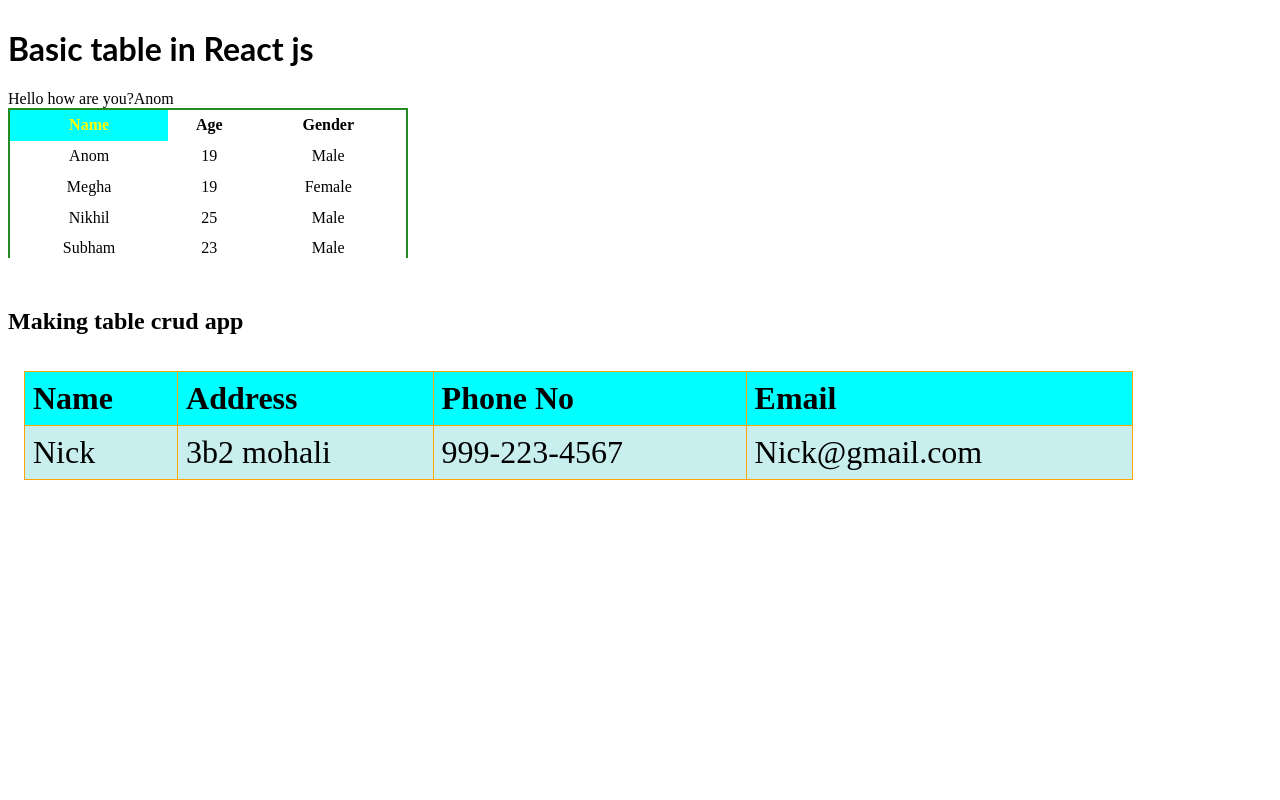
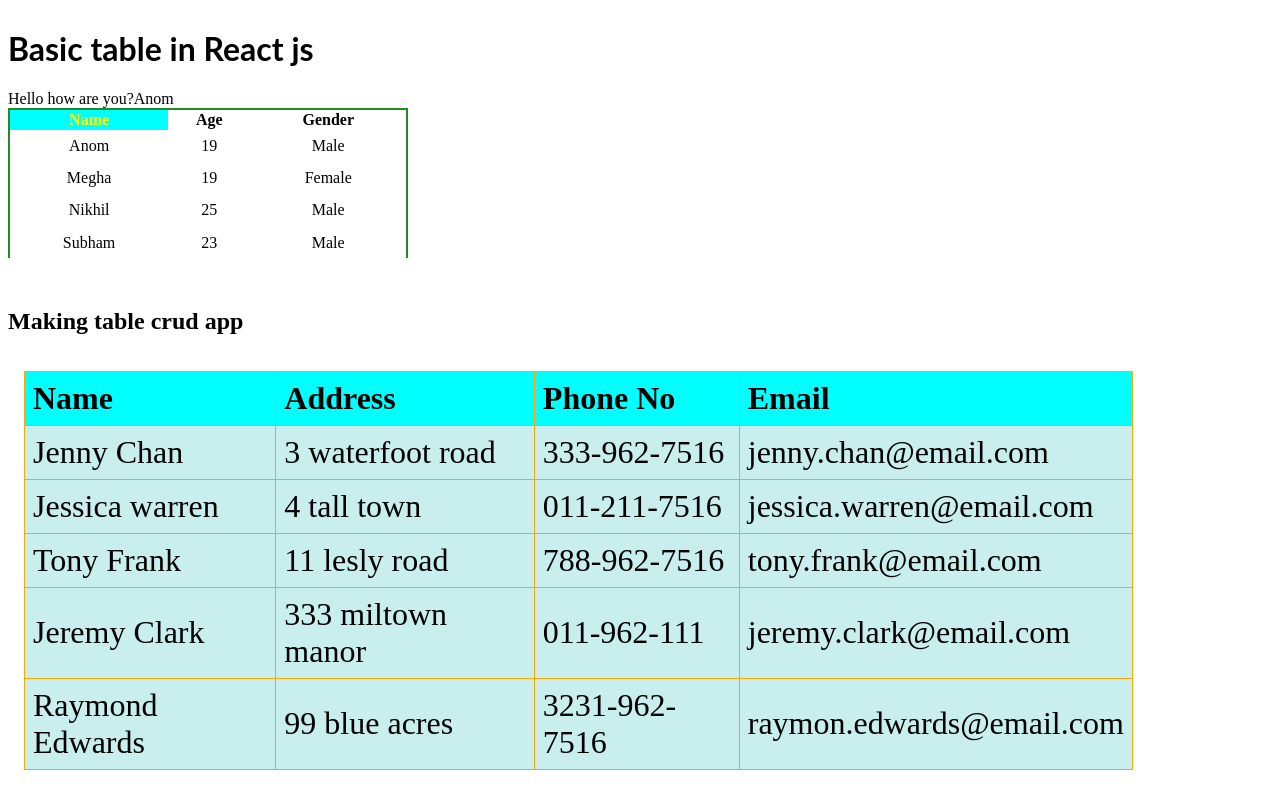
Before and after one commit to NikhilAndola/react-table-manipulation-crud, a React (Create React App) app: page / in a window 1280 px wide. Built offline with nearby package versions, Linux system fonts and the light colour scheme.

Commit message:
4 files modified, mock.data.json added

```diff
--- a/src/App.js
+++ b/src/App.js
@@ -28,6 +28,7 @@ export default function App() {
         {/* props.children in react */}
         <Parent />
       </div>
+      {/* /** * * * **/}
       <TableCrud />
     </>
   );
--- a/src/TableComp.js
+++ b/src/TableComp.js
@@ -10,6 +10,7 @@ export const TableComp = ({ data, comp }) => {
     <>
       {comp}
       <table className={styles.table}>
+        <thead>
           <tr>
             <th className={clsx(styles.bgClr, { [styles.textClr]: txtB })}>
               Name
@@ -17,7 +18,8 @@ export const TableComp = ({ data, comp }) => {
             <th>Age</th>
             <th>Gender</th>
           </tr>
-
+        </thead>
+        <tbody>
           {data.map((item, index) => (
             <tr key={index}>
               <td className={styles.td}>{item.name}</td>
@@ -25,6 +27,7 @@ export const TableComp = ({ data, comp }) => {
               <td className={styles.td}>{item.gender}</td>
             </tr>
           ))}
+        </tbody>
       </table>
     </>
   );
--- /dev/null
+++ b/src/mock.data.json
@@ -0,0 +1,37 @@
+[
+  {
+    "id": 1,
+    "fullName": "Jenny Chan",
+    "address": "3 waterfoot road",
+    "phoneNumber": "333-962-7516",
+    "email": "jenny.chan@email.com"
+  },
+  {
+    "id": 2,
+    "fullName": "Jessica warren",
+    "address": "4 tall town",
+    "phoneNumber": "011-211-7516",
+    "email": "jessica.warren@email.com"
+  },
+  {
+    "id": 3,
+    "fullName": "Tony Frank",
+    "address": "11 lesly road",
+    "phoneNumber": "788-962-7516",
+    "email": "tony.frank@email.com"
+  },
+  {
+    "id": 4,
+    "fullName": "Jeremy Clark",
+    "address": "333 miltown manor",
+    "phoneNumber": "011-962-111",
+    "email": "jeremy.clark@email.com"
+  },
+  {
+    "id": 5,
+    "fullName": "Raymond Edwards",
+    "address": "99 blue acres",
+    "phoneNumber": "3231-962-7516",
+    "email": "raymon.edwards@email.com"
+  }
+]
--- a/src/tableCrud/TableCrud.js
+++ b/src/tableCrud/TableCrud.js
@@ -1,8 +1,11 @@
-import React from 'react';
+import React, { useState } from 'react';
 import styles from './tabstyle.module.css';
 import clsx from 'clsx';
+import data from '../mock.data.json';
 
 export const TableCrud = () => {
+  const [contacts, setContacts] = useState(data);
+
   return (
     <>
       <h2>Making table crud app</h2>
@@ -25,18 +28,22 @@ export const TableCrud = () => {
             </tr>
           </thead>
           <tbody>
-            <tr>
-              <td className={clsx(styles.tdth, styles.tablebody)}>Nick</td>
+            {data.map((item, key) => (
+              <tr key={key}>
                 <td className={clsx(styles.tdth, styles.tablebody)}>
-                3b2 mohali
+                  {item.fullName}
                 </td>
                 <td className={clsx(styles.tdth, styles.tablebody)}>
-                999-223-4567
+                  {item.address}
                 </td>
                 <td className={clsx(styles.tdth, styles.tablebody)}>
-                Nick@gmail.com
+                  {item.phoneNumber}
+                </td>
+                <td className={clsx(styles.tdth, styles.tablebody)}>
+                  {item.email}
                 </td>
               </tr>
+            ))}
           </tbody>
         </table>
       </div>
--- a/src/tableCrud/tabstyle.module.css
+++ b/src/tableCrud/tabstyle.module.css
@@ -3,7 +3,6 @@
   flex-direction: column;
   gap: 10px;
   padding: 1rem;
-  font-size: 0.8rem;
 }
 
 .table {
```
Lines whose indentation alone changed are shown as unchanged.
